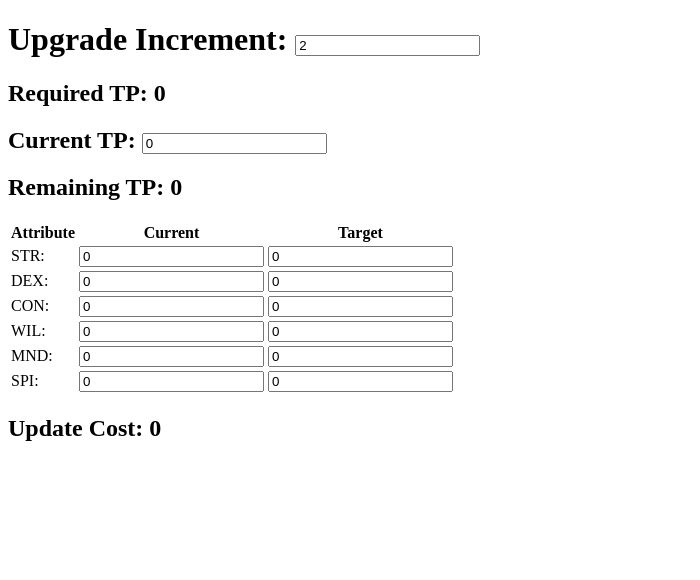
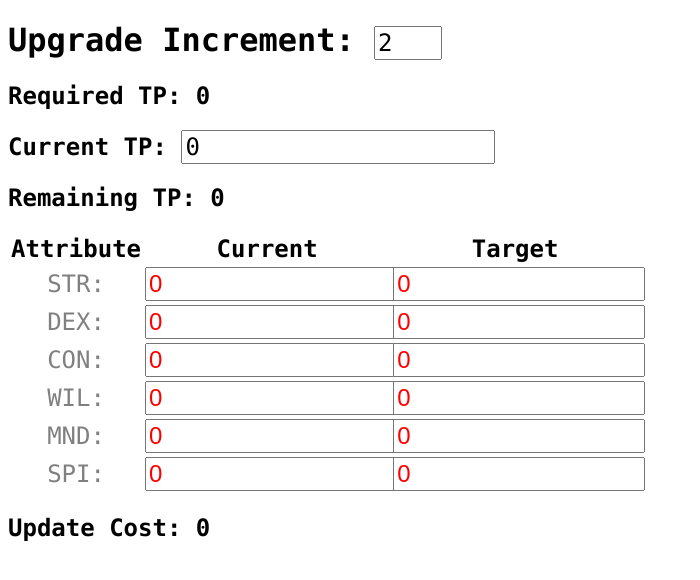
Before and after one commit to timoman7/dbcalc, a plain HTML site: page index.html in a window 1280 px wide. Shown: the whole page, without its empty margins (0-700 px from the left). Drawn offline with Linux system fonts and the light colour scheme.

Commit message:
Add styling

```diff
--- a/index.html
+++ b/index.html
@@ -2,7 +2,41 @@
 <html lang="en" dir="ltr">
   <head>
     <meta charset="utf-8">
-    <title></title>
+    <title>Dragon Block C: Stat Calculator</title>
+    <style media="screen">
+      input[name="upgradeInc"]{
+        width: 60px;
+      }
+      h1, h2, h3{
+        font-family: "Lucida console", "Courier New", "consolas", monospace;
+      }
+      h1 span, h2 span, h3 span{
+        font-family: "Lucida console", "Courier New", "consolas", monospace;
+
+      }
+      h1 input,h2 input,h3 input{
+        font-size: 24px;
+        font-family: "Lucida console", "Courier New", "consolas", monospace;
+      }
+      table{
+        width: 50%;
+        font-size: 24px;
+        font-family: "Lucida console", "Courier New", "consolas", monospace;
+      }
+      input[name$="Str"], input[name$="Dex"], input[name$="Con"], input[name$="Wil"], input[name$="Mnd"], input[name$="Spi"]{
+        width: 100%;
+        color: red;
+        font-size: 24px;
+      }
+      tr th:nth-child(1n + 2){
+        width: 40%;
+      }
+      tr td:first-child{
+        width: 20%;
+        text-align: center;
+        color: grey !important;
+      }
+    </style>
   </head>
   <body>
     <h1>
```
